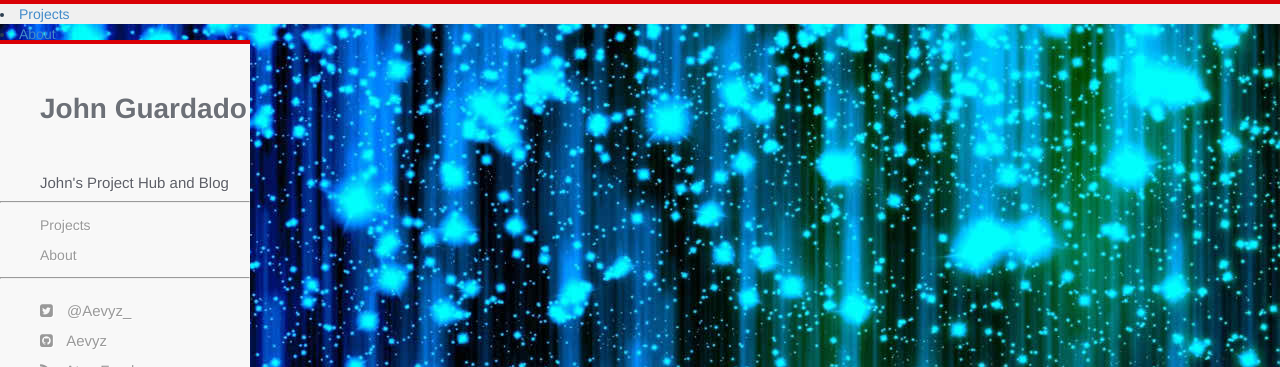
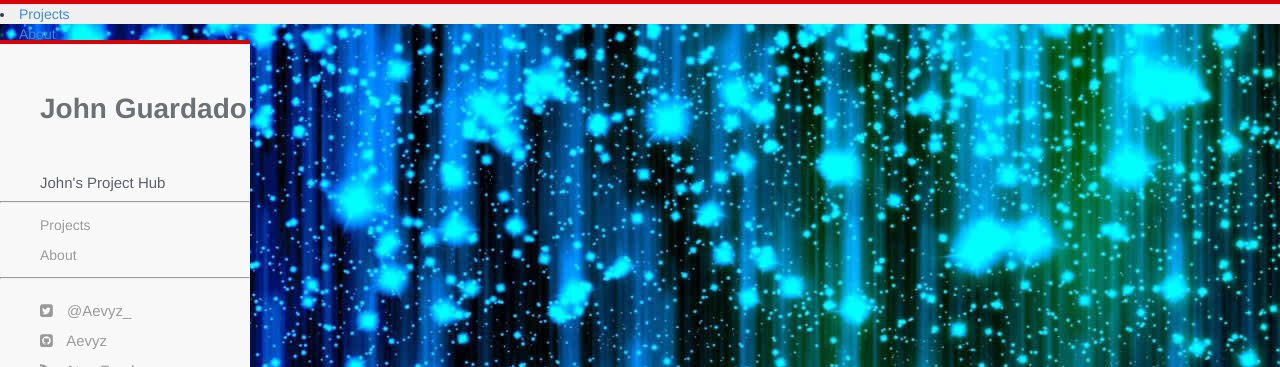
Before and after one commit to jguardado39/jguardado39.github.io, a Jekyll site: the page built from index.html, in a window 1280 px wide. Shown: the top 367 px of the page. Built offline with Jekyll 4.4.1, drawn with Linux system fonts in a browser that asks for light colours.

Commit message:
upd 041917

```diff
--- a/_config.yml
+++ b/_config.yml
@@ -2,9 +2,9 @@
 caption: John Guardado
 author: jguardado39
 baseurl: ""
-description: John's Project Hub and Blog
+description: John's Project Hub
 github: http://www.github.com/jguardado39
-# twitter: https://twitter.com/jguardado39
+twitter: https://twitter.com/jguardado39
 ##facebook: http://www.facebook.com
 ##linkedin: http://www.linkedin.com
 email: jguardado39@gmail.com
```
